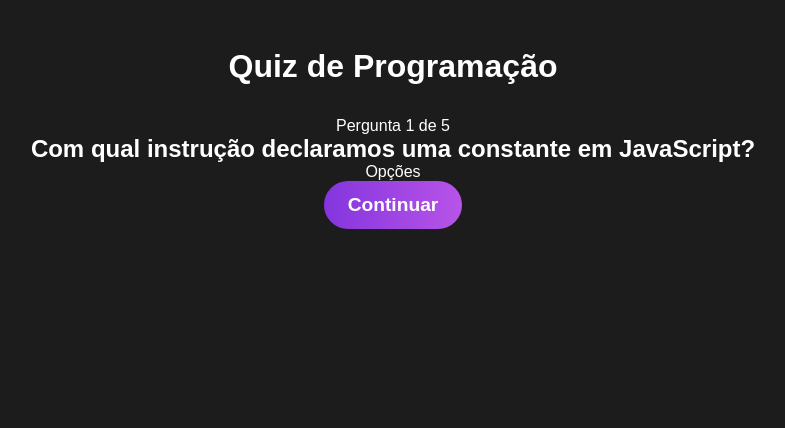
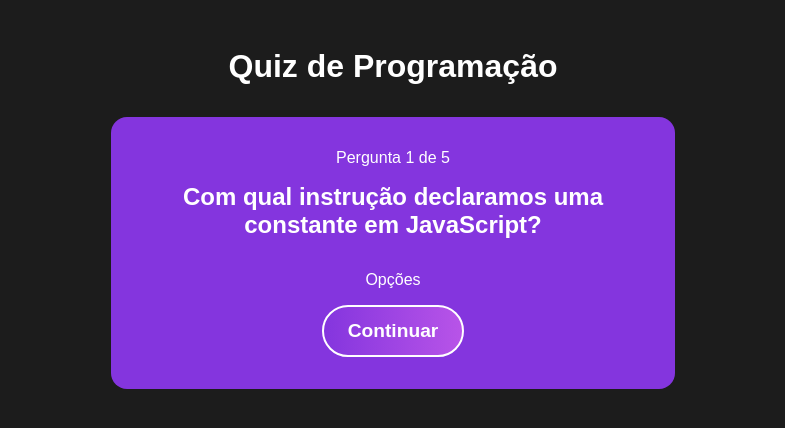
Before and after one commit to MarcosAdaSilva/Quiz-com-React.js, a React app in the folder Quiz/: page / in a window 1280 px wide. Both pictures are taken after a click on the button "Iniciar". Shown: the top 428 px of the page, without its empty margins (247-1032 px from the left). Built offline with nearby package versions, Linux system fonts and the light colour scheme; the HTML template or start-up script is replaced by a standard one.

Commit message:
Trabalhando

```diff
--- a/Quiz/src/components/Question.css
+++ b/Quiz/src/components/Question.css
@@ -0,0 +1,19 @@
+#question {
+  text-align: center;
+  max-width: 500px;
+  background-color: #8435de;
+  border-radius: 1rem;
+  padding: 2rem;
+}
+
+#question h2 {
+  margin-bottom: 2rem;
+}
+
+#question p {
+  margin-bottom: 1rem;
+}
+
+#question button {
+  border: 2px solid #fff;
+}
--- a/Quiz/src/components/Question.jsx
+++ b/Quiz/src/components/Question.jsx
@@ -1,5 +1,6 @@
 import { useContext } from "react";
 import { QuizContext } from "../context/quiz";
+import "./Question.css";
 
 import React from "react";
 
```
